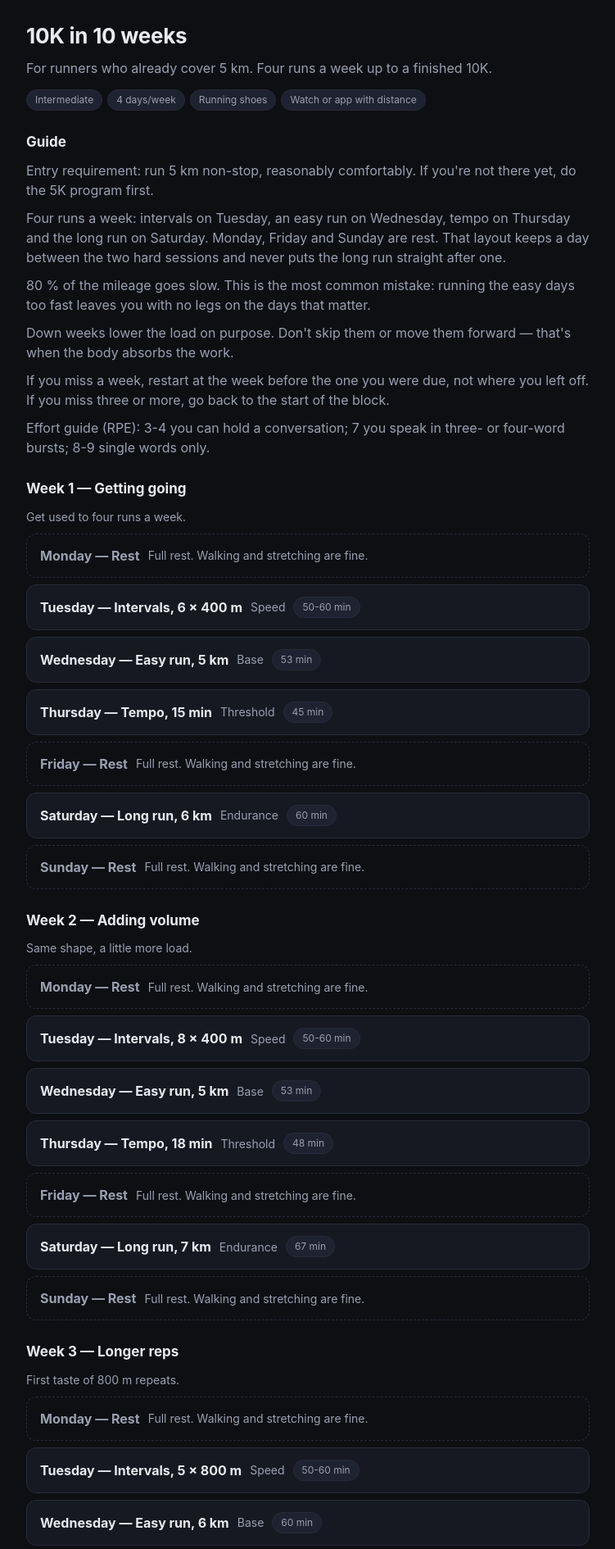
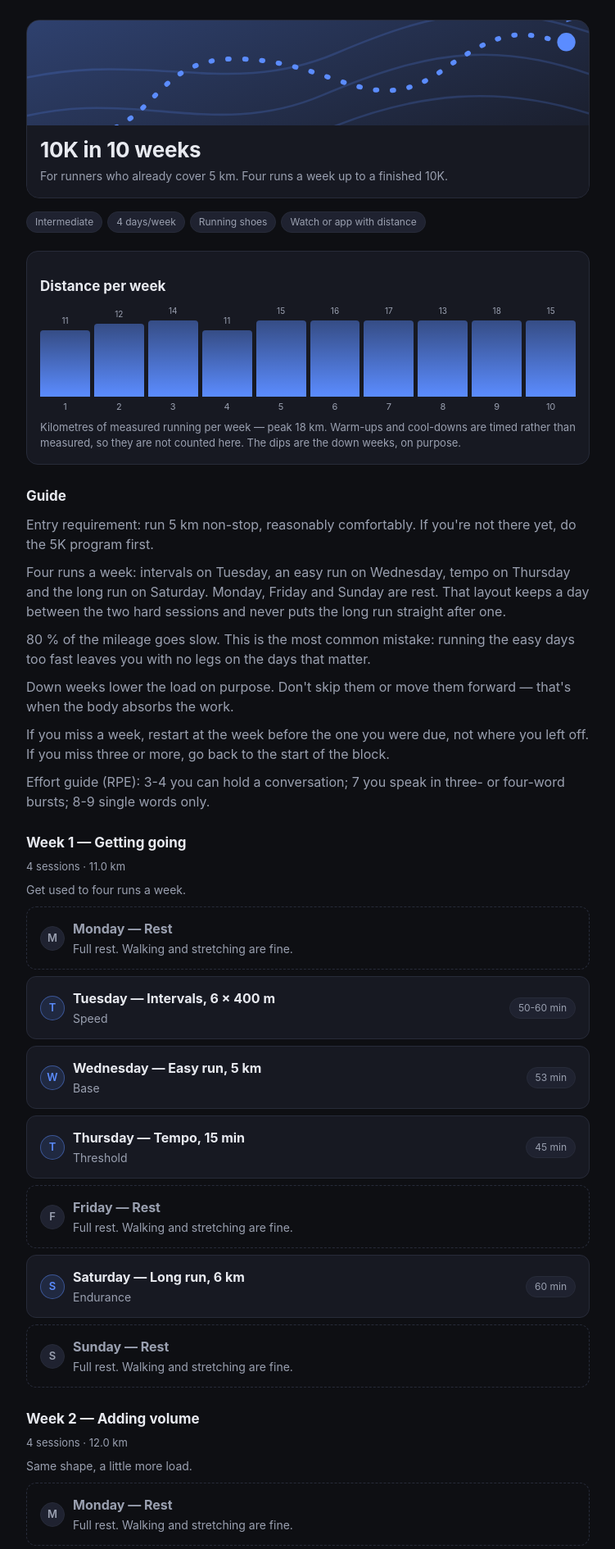
Before and after one commit to anegronro/run4health, a FastAPI app: page /program/10k in a window 1280 px wide. Shown: the part 57-1947 px from the top of the page at 82% size, without its empty margins (264-1015 px from the left). Run offline with FastAPI, Linux system fonts and the light colour scheme.

Commit message:
feat(ui): drawn covers, weekly distance chart, and 24/7 deploy
Each program now carries generated SVG artwork built from its own accent
colour (route, track or weights) — no external assets, so the app looks
finished offline. Programs whose weeks carry kilometres also chart the
planned distance, which makes the down weeks visible at a glance.

Day rows gained a weekday badge so a week reads as a calendar. An optional
'image' field swaps the drawing for your own photo.

scripts/deploy_vps.sh installs the app on the VPS under systemd
(fitness.service, tailnet-only on port 8770) so it stays up.

Co-Authored-By: Claude Opus 5 <noreply@anthropic.com>

```diff
--- a/app/static/style.css
+++ b/app/static/style.css
@@ -89,3 +89,55 @@ ul{list-style:none}
 @media (hover:hover){
   .card:hover,.day:hover,.step a:hover{border-color:var(--accent)}
 }
+
+/* ── Cover artwork ─────────────────────────────────────────────── */
+.art,.cover img,.hero img{display:block;width:100%;height:100%;object-fit:cover}
+
+.cover{
+  display:block;height:96px;overflow:hidden;
+  border-radius:13px 13px 0 0;background:var(--panel2);
+}
+.card{padding:0;overflow:hidden;gap:0}
+.card-body{display:grid;gap:8px;padding:16px}
+
+.hero{
+  margin:4px 0 16px;border-radius:16px;overflow:hidden;
+  border:1px solid var(--border);background:var(--panel);
+}
+.hero .art,.hero img{height:128px}
+.hero-text{padding:14px 16px 16px;background:var(--panel)}
+.hero-text h1{margin:0 0 4px}
+.hero-text .lede{margin:0;font-size:14px}
+
+/* ── Weekly volume ─────────────────────────────────────────────── */
+.volume{
+  background:var(--panel);border:1px solid var(--border);
+  border-radius:14px;padding:4px 16px 16px;margin-top:22px;
+}
+.vbars{display:flex;align-items:flex-end;gap:5px;height:132px;margin-bottom:8px}
+.vbar-col{flex:1 1 0;min-width:0;display:flex;flex-direction:column;align-items:center;height:100%;gap:4px}
+.vbar-km{font-size:10px;color:var(--muted);margin-top:auto}
+.vbar{
+  width:100%;min-height:3px;border-radius:4px 4px 0 0;
+  background:linear-gradient(to top,var(--accent),color-mix(in srgb,var(--accent) 45%,transparent));
+}
+.vbar-n{font-size:11px;color:var(--muted)}
+.chart-note{color:var(--muted);font-size:13px;line-height:1.45}
+
+/* ── Day rows ──────────────────────────────────────────────────── */
+.week-meta{color:var(--muted);font-size:13px;margin:-4px 0 8px}
+.day{align-items:center}
+.day-body{display:grid;gap:2px;flex:1;min-width:0}
+.badge{
+  flex:0 0 30px;width:30px;height:30px;border-radius:50%;
+  display:grid;place-items:center;font-size:13px;font-weight:600;
+  color:var(--muted);border:1px solid var(--border);background:var(--panel2);
+}
+.badge.on{
+  color:var(--accent);border-color:color-mix(in srgb,var(--accent) 45%,transparent);
+  background:color-mix(in srgb,var(--accent) 14%,transparent);
+}
+.crumb .dot{
+  display:inline-block;width:8px;height:8px;border-radius:50%;
+  background:var(--accent);margin-right:7px;vertical-align:middle;
+}
--- /dev/null
+++ b/app/templates/art.html
@@ -0,0 +1,54 @@
+{# Original cover artwork. No external assets: every program gets a drawing
+   built from its own accent colour, so the app looks finished offline. #}
+
+{% macro cover(kind, uid) %}
+<svg class="art" viewBox="0 0 400 160" preserveAspectRatio="xMidYMid slice"
+     aria-hidden="true" focusable="false">
+  <defs>
+    <linearGradient id="wash-{{ uid }}" x1="0" y1="0" x2="1" y2="1">
+      <stop offset="0" stop-color="var(--accent)" stop-opacity=".40"/>
+      <stop offset="1" stop-color="var(--accent)" stop-opacity="0"/>
+    </linearGradient>
+  </defs>
+  <rect width="400" height="160" fill="url(#wash-{{ uid }})"/>
+  {% if kind == "track" %}
+    {# Stadium lanes seen from above. #}
+    <g fill="none" stroke="var(--accent)" stroke-opacity=".30" stroke-width="2">
+      <rect x="70" y="34" width="260" height="92" rx="46"/>
+      <rect x="56" y="22" width="288" height="116" rx="58"/>
+      <rect x="42" y="10" width="316" height="140" rx="70"/>
+    </g>
+    <rect x="84" y="46" width="232" height="68" rx="34" fill="none"
+          stroke="var(--accent)" stroke-width="3.5" stroke-opacity=".9"
+          stroke-dasharray="6 10" stroke-linecap="round"/>
+    <circle cx="200" cy="46" r="5.5" fill="var(--accent)"/>
+  {% elif kind == "weights" %}
+    {# Barbell: bar, sleeves and plates. #}
+    <g stroke="var(--accent)" stroke-opacity=".28" stroke-width="1.5" fill="none">
+      <path d="M0 118 H400"/><path d="M0 132 H400"/>
+    </g>
+    <rect x="96" y="76" width="208" height="7" rx="3.5" fill="var(--accent)" opacity=".85"/>
+    <g fill="var(--accent)">
+      <rect x="110" y="58" width="12" height="43" rx="5" opacity=".55"/>
+      <rect x="126" y="46" width="16" height="67" rx="7"/>
+      <rect x="258" y="46" width="16" height="67" rx="7"/>
+      <rect x="278" y="58" width="12" height="43" rx="5" opacity=".55"/>
+    </g>
+  {% else %}
+    {# Route over contour lines: start bottom-left, finish top-right. #}
+    <g fill="none" stroke="var(--accent)" stroke-opacity=".20" stroke-width="1.5">
+      <path d="M-20 142 C 60 112, 130 158, 200 126 S 340 84, 420 116"/>
+      <path d="M-20 116 C 70 86, 130 130, 210 96 S 340 56, 420 88"/>
+      <path d="M-20 88 C 80 60, 140 100, 220 66 S 340 28, 420 58"/>
+    </g>
+    <path d="M28 126 C 96 126, 84 68, 152 70 S 246 114, 296 78 S 356 54, 384 58"
+          fill="none" stroke="var(--accent)" stroke-width="3.5"
+          stroke-linecap="round" stroke-dasharray="1 11"/>
+    <circle cx="28" cy="126" r="6.5" fill="var(--accent)"/>
+    <g transform="translate(384 58)">
+      <circle r="6.5" fill="var(--accent)"/>
+      <path d="M0 -6 V -23 L 14 -18.5 L 0 -14" fill="var(--accent)" opacity=".8"/>
+    </g>
+  {% endif %}
+</svg>
+{% endmacro %}
--- a/app/templates/base.html
+++ b/app/templates/base.html
@@ -12,6 +12,6 @@
   {% block back %}{% endblock %}
   <span class="brand">Programs</span>
 </header>
-<main>{% block content %}{% endblock %}</main>
+<main{% block body_style %}{% endblock %}>{% block content %}{% endblock %}</main>
 </body>
 </html>
--- a/app/templates/day.html
+++ b/app/templates/day.html
@@ -1,8 +1,9 @@
 {% extends "base.html" %}
 {% block title %}{{ day.title }} — {{ p.name }}{% endblock %}
 {% block back %}<a class="back" href="/program/{{ p.slug }}">←</a>{% endblock %}
+{% block body_style %} style="--accent: {{ p.color }}"{% endblock %}
 {% block content %}
-<p class="crumb">{{ p.name }} · Week {{ week.number }}</p>
+<p class="crumb"><span class="dot"></span>{{ p.name }} · Week {{ week.number }}</p>
 <h1>{{ day.title }}</h1>
 <div class="meta">
   {% if day.focus %}<span class="pill">{{ day.focus }}</span>{% endif %}
--- a/app/templates/program.html
+++ b/app/templates/program.html
@@ -1,14 +1,41 @@
 {% extends "base.html" %}
+{% import "art.html" as art %}
 {% block title %}{{ p.name }}{% endblock %}
 {% block back %}<a class="back" href="/">←</a>{% endblock %}
+{% block body_style %} style="--accent: {{ p.color }}"{% endblock %}
 {% block content %}
-<h1>{{ p.name }}</h1>
-{% if p.description %}<p class="lede">{{ p.description }}</p>{% endif %}
+
+<div class="hero">
+  {% if p.image %}<img src="{{ p.image }}" alt="">{% else %}{{ art.cover(p.art, p.slug) }}{% endif %}
+  <div class="hero-text">
+    <h1>{{ p.name }}</h1>
+    {% if p.description %}<p class="lede">{{ p.description }}</p>{% endif %}
+  </div>
+</div>
+
 <div class="meta">
   {% if p.level %}<span class="pill">{{ p.level }}</span>{% endif %}
   {% if p.days_per_week %}<span class="pill">{{ p.days_per_week }} days/week</span>{% endif %}
   {% for e in p.equipment %}<span class="pill">{{ e }}</span>{% endfor %}
 </div>
+
+{% if p.shows_volume %}
+<section class="volume">
+  <h2>Distance per week</h2>
+  <div class="vbars">
+    {% for w in p.weeks %}
+    <div class="vbar-col">
+      <span class="vbar-km">{{ w.distance_km | round | int }}</span>
+      <span class="vbar" style="height: {{ (w.distance_km / p.peak_km * 100) | round(1) }}%"></span>
+      <span class="vbar-n">{{ w.number }}</span>
+    </div>
+    {% endfor %}
+  </div>
+  <p class="chart-note">Kilometres of measured running per week — peak {{ p.peak_km | round | int }} km.
+  Warm-ups and cool-downs are timed rather than measured, so they are not counted here.
+  The dips are the down weeks, on purpose.</p>
+</section>
+{% endif %}
 
 {% if p.guide %}
 <section class="guide">
@@ -20,16 +47,26 @@
 {% for w in p.weeks %}
 <section class="week">
   <h2>Week {{ w.number }}{% if w.title %} — {{ w.title }}{% endif %}</h2>
+  <p class="week-meta">
+    {{ w.sessions }} session{{ "s" if w.sessions != 1 }}{% if w.distance_km %} · {{ w.distance_km }} km{% endif %}
+  </p>
   {% if w.goal %}<p class="goal">{{ w.goal }}</p>{% endif %}
   <ul class="days">
   {% for d in w.days %}
+    {% set initial = d.title.split("—")[0].strip()[:1] %}
     <li>
       {% if d.rest_day %}
-        <span class="day rest"><b>{{ d.title }}</b>{% if d.notes %}<span class="desc">{{ d.notes }}</span>{% endif %}</span>
+        <span class="day rest">
+          <span class="badge">{{ initial }}</span>
+          <span class="day-body"><b>{{ d.title }}</b>{% if d.notes %}<span class="desc">{{ d.notes }}</span>{% endif %}</span>
+        </span>
       {% else %}
         <a class="day" href="/program/{{ p.slug }}/w{{ w.number }}/d{{ loop.index }}">
-          <b>{{ d.title }}</b>
-          {% if d.focus %}<span class="desc">{{ d.focus }}</span>{% endif %}
+          <span class="badge on">{{ initial }}</span>
+          <span class="day-body">
+            <b>{{ d.title }}</b>
+            {% if d.focus %}<span class="desc">{{ d.focus }}</span>{% endif %}
+          </span>
           {% if d.duration %}<span class="pill">{{ d.duration }}</span>{% endif %}
         </a>
       {% endif %}
--- a/data/programs/5k.json
+++ b/data/programs/5k.json
@@ -1464,5 +1464,6 @@
         }
       ]
     }
-  ]
+  ],
+  "art": "route"
 }
```
Also changed, not shown: app/models.py (+34 -0 lines), app/templates/index.html (+7 -0 lines), data/programs/_example.json (+64 -11 lines), README.md, app/static/img/README.md (added), data/programs/10k.json, data/programs/21k-half-marathon.json, 1 other file.
